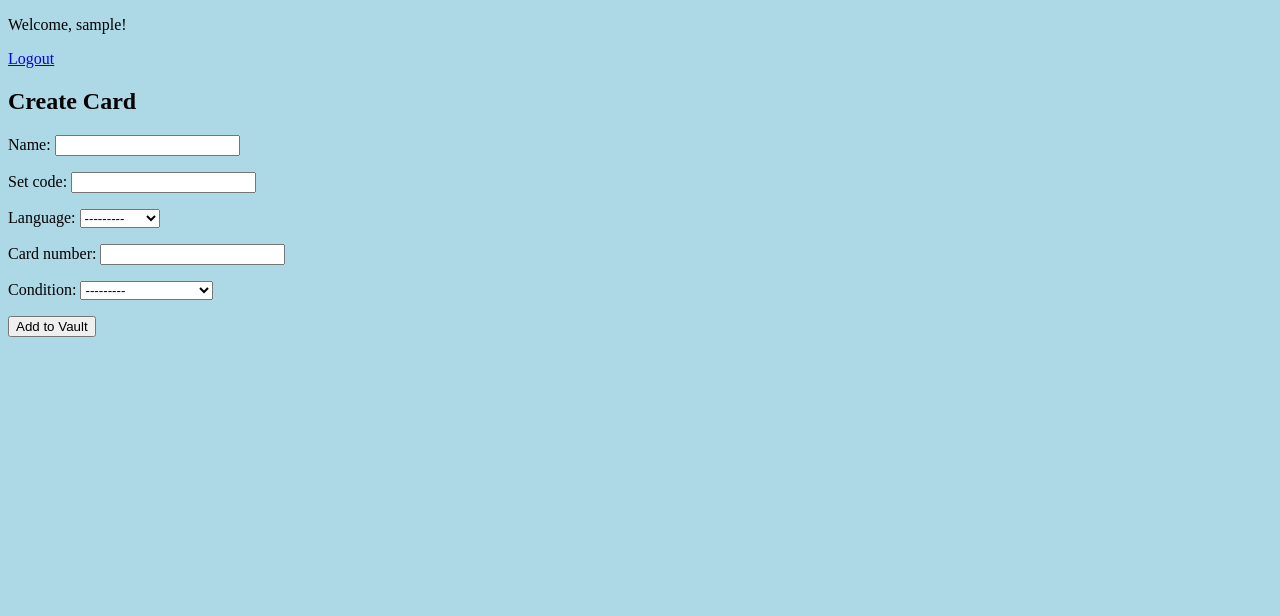
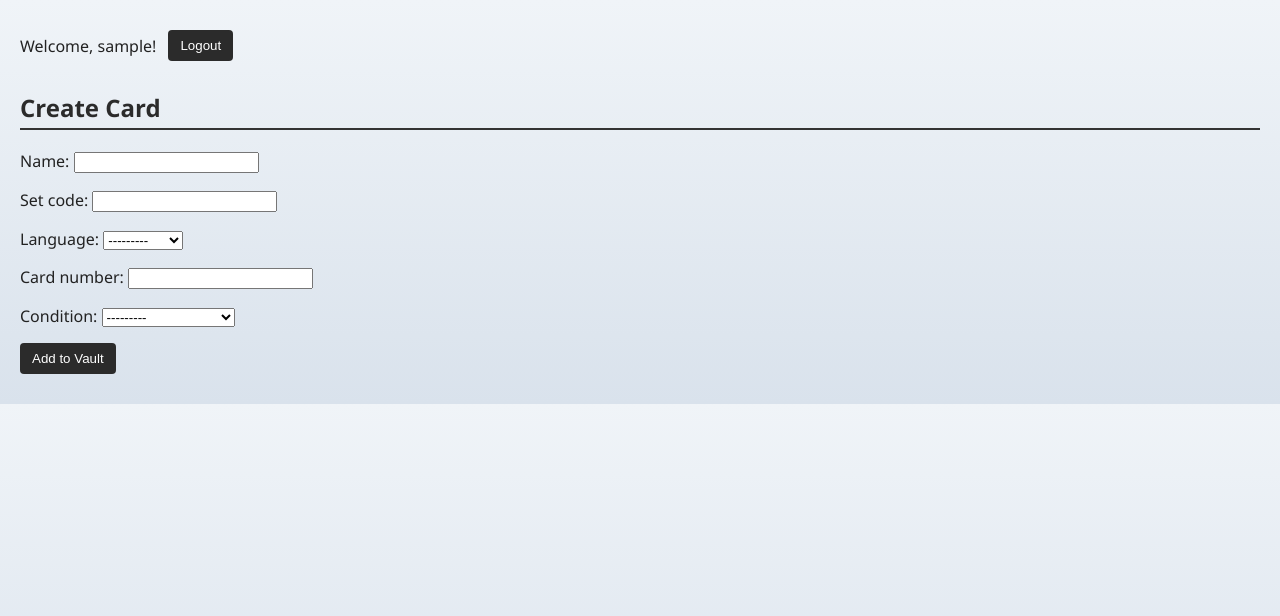
Before and after one commit to BryonPeabody/CardVault, a Django app: page /cards/create/ in a window 1280 px wide. Shown: the top 616 px of the page. Run offline with Django 5.2, Linux system fonts and the light colour scheme; the visitor is signed in with stand-in values (Sample User, id 1).

Commit message:
Fix logout redirect bug and add global CSS stylesheet

```diff
--- a/config/settings.py
+++ b/config/settings.py
@@ -116,10 +116,11 @@ USE_TZ = True
 # https://docs.djangoproject.com/en/5.2/howto/static-files/
 
 STATIC_URL = "static/"
+STATICFILES_DIRS = [BASE_DIR / "static"]
 
 # Default primary key field type
 # https://docs.djangoproject.com/en/5.2/ref/settings/#default-auto-field
 
 DEFAULT_AUTO_FIELD = "django.db.models.BigAutoField"
 LOGIN_REDIRECT_URL = "/cards/"
-LOGOUT_REDIRECT_URL = "/accounts/login/"
+LOGOUT_REDIRECT_URL = "login"
--- a/requirements.txt
+++ b/requirements.txt
@@ -10,8 +10,5 @@ packaging==25.0
 pathspec==0.12.1
 platformdirs==4.3.8
 requests==2.32.3
-SQLLite3HelperClass==1.2
 sqlparse==0.5.3
-tomli==2.2.1
-typing_extensions==4.13.2
 urllib3==2.4.0
--- /dev/null
+++ b/static/css/style.css
@@ -0,0 +1,55 @@
+body {
+    background: linear-gradient(to bottom, #f0f4f8 0%, #d9e2ec 100%);
+    color: #222;
+    font-family: 'Segoe UI', sans-serif;
+    margin: 0;
+    padding: 20px;
+}
+
+nav {
+    display: flex;
+    align-items: center;
+    gap: 12px;
+    margin-bottom: 20px;
+}
+
+
+h2 {
+    color: #2b2b2b;
+    border-bottom: 2px solid #333;
+    padding-bottom: 4px;
+}
+
+a {
+    color: #1976d2;
+    text-decoration: none;
+    padding: 6px 12px;
+    border: 1px solid #1976d2;
+    border-radius: 4px;
+    transition: all 0.2s ease-in-out;
+    font-weight: 500;
+    margin-right: 8px;
+}
+
+a:hover {
+    background-color: #1976d2;
+    color: white;
+}
+
+
+button {
+    background-color: #2b2b2b;
+    color: white;
+    border: none;
+    padding: 8px 12px;
+    cursor: pointer;
+    border-radius: 4px;
+}
+
+button:hover {
+    background-color: #424242;
+}
+
+form {
+    margin: 10px 0;
+}
--- a/vault/templates/base.html
+++ b/vault/templates/base.html
@@ -3,15 +3,22 @@
 <head>
     <meta charset="UTF-8">
     <title>Title</title>
+    {% load static %}
+    <link rel="stylesheet" href="{% static 'css/style.css' %}">
 </head>
-<body style="background-color: lightblue;">
-    {% if user.is_authenticated %}
-        <p>Welcome, {{ user.username }}!</p>
-        <a href="{% url 'logout' %}">Logout</a>
-    {% else %}
-        <a href="{% url 'login' %}">Login</a>
-        <a href="{% url 'register' %}">Register</a>
-    {% endif %}
+<body>
+    <nav style="margin-bottom: 20px;">
+        {% if user.is_authenticated %}
+            <span>Welcome, {{ user.username }}!</span>
+            <form method="post" action="{% url 'logout' %}" style="display:inline;">
+                {% csrf_token %}
+                <button type="submit">Logout</button>
+            </form>
+        {% else %}
+            <a href="{% url 'login' %}">Login</a>
+            <a href="{% url 'register' %}">Register</a>
+        {% endif %}
+    </nav>
 
 {% block content %}
 {% endblock %}
```
